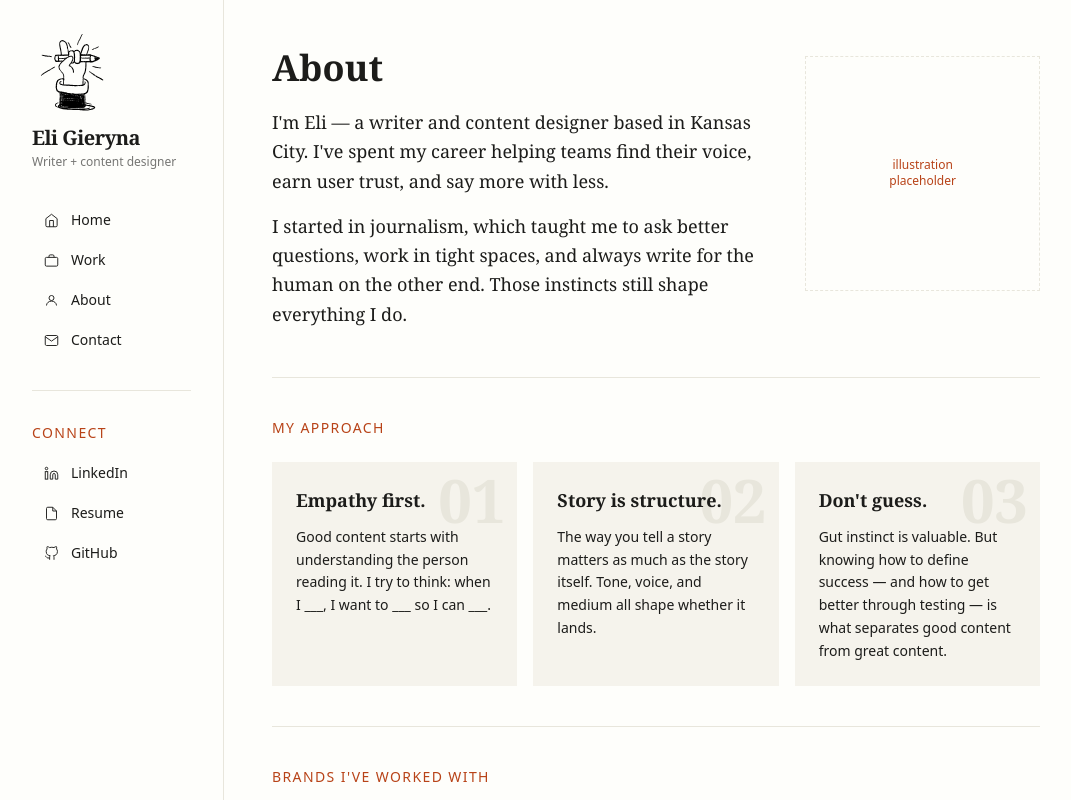
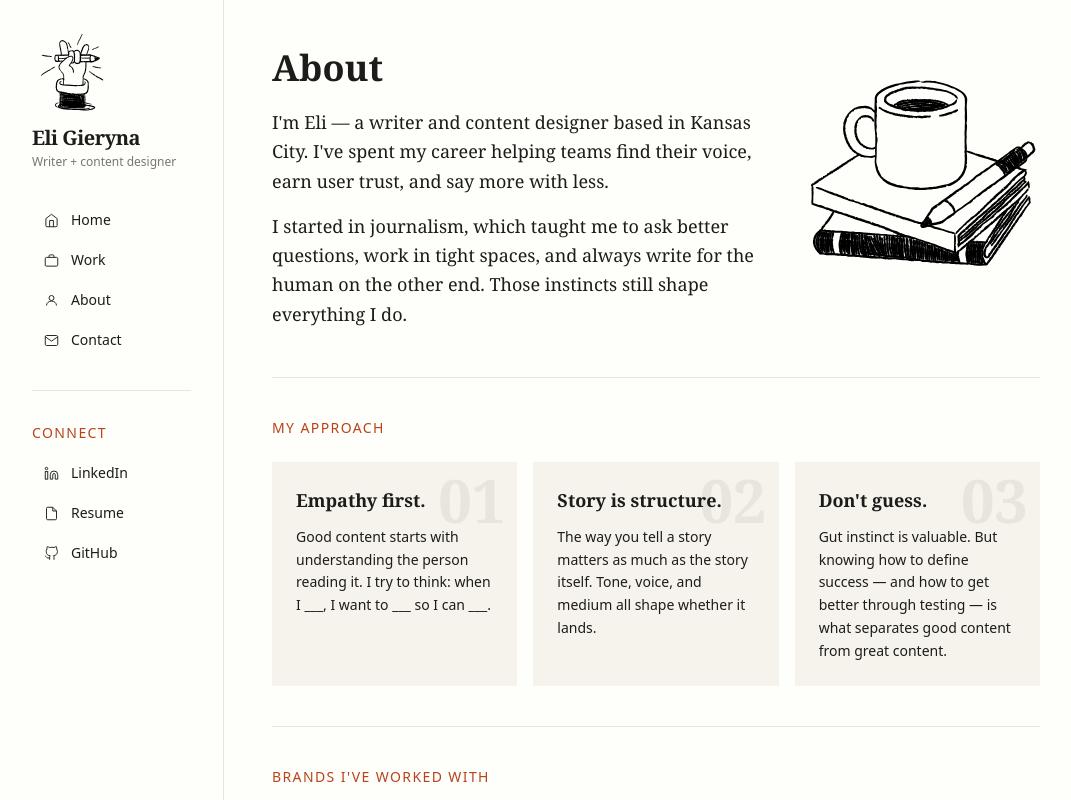
Before and after one commit to gieryna/eliwrites, a Next.js app: page /about in a window 1280 px wide. Shown: the top 800 px of the page, without its empty margins (0-1071 px from the left). Built offline with nearby package versions, Linux system fonts and the light colour scheme.

Commit message:
Add about illustration and fix Vercel env variable

```diff
--- a/src/app/about/page.tsx
+++ b/src/app/about/page.tsx
@@ -56,11 +56,11 @@ export default function About() {
           </p>
         </div>
         <div className="flex flex-col items-center justify-start pt-2">
-          <div className="w-full aspect-square border border-dashed border-[#E8E6DC] flex items-center justify-center">
-            <p className="font-sans text-xs text-[#B84318] text-center px-4">
-              illustration<br />placeholder
-            </p>
-          </div>
+  <img
+    src="/images/site/about-illustration.svg"
+    alt="Coffee, books, and a pencil"
+    className="w-full max-w-xs"
+  />
         </div>
       </div>
 
```
Also changed, not shown: public/images/site/about-illustration.svg (added).
